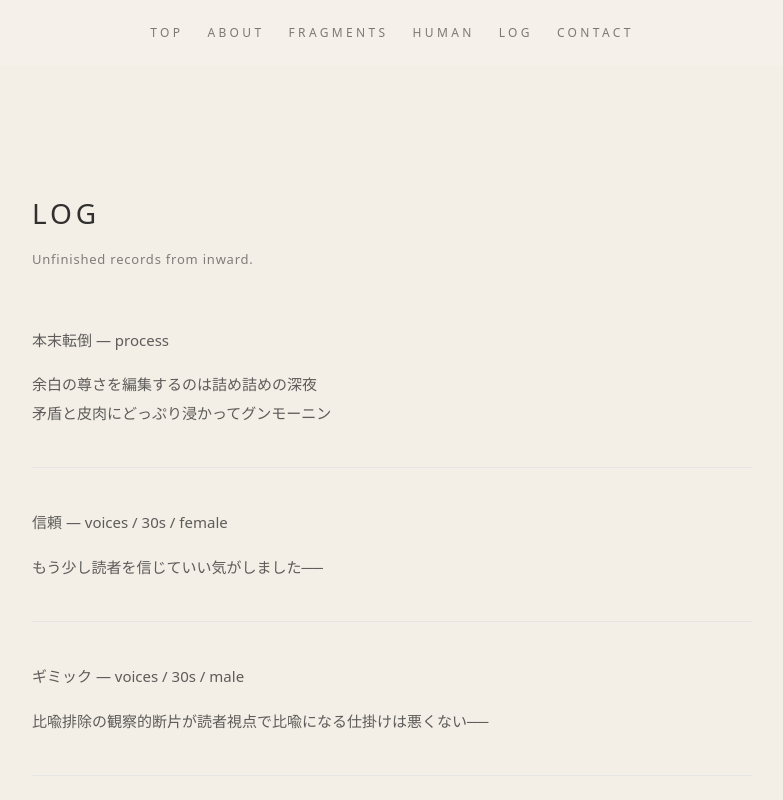
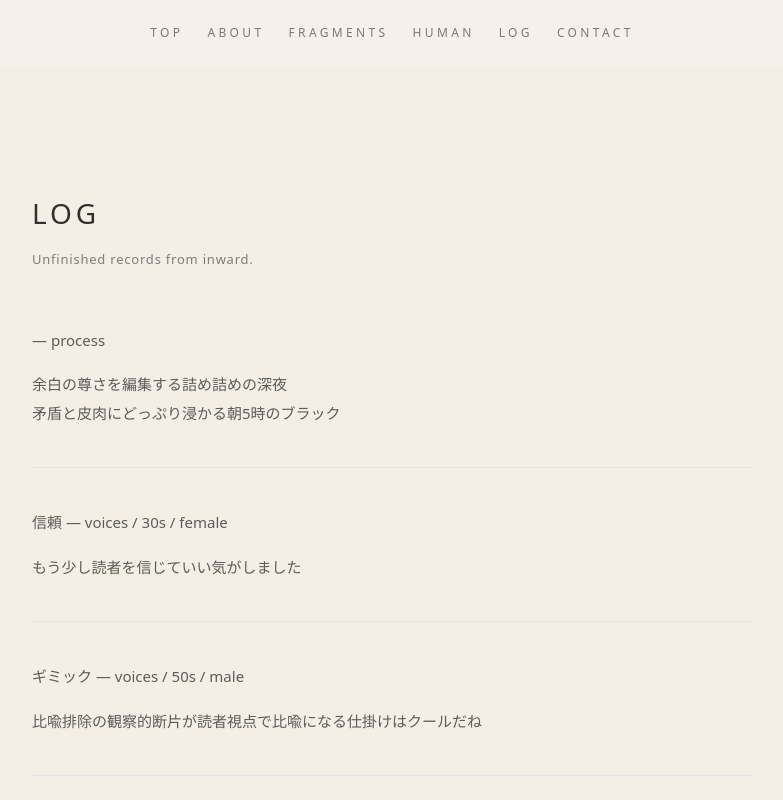
Before and after one commit to rogue-studio/inward, a Next.js app: page /log in a window 1280 px wide. Shown: the top 800 px of the page, without its empty margins (248-1031 px from the left). Built offline with nearby package versions, Linux system fonts and the light colour scheme.

Commit message:
page.tsx を更新

```diff
--- a/app/log/page.tsx
+++ b/app/log/page.tsx
@@ -20,9 +20,9 @@ export default function LogPage() {
 
         {/* LOG 1 */}
         <div className="pb-10 border-b border-neutral-200">
-          <p className="text-[#161616]/68">本末転倒 — process</p>
-          <p className="mt-4">余白の尊さを編集するのは詰め詰めの深夜</p>
-          <p>矛盾と皮肉にどっぷり浸かってグンモーニン</p>
+          <p className="text-[#161616]/68"> — process</p>
+          <p className="mt-4">余白の尊さを編集する詰め詰めの深夜</p>
+          <p>矛盾と皮肉にどっぷり浸かる朝5時のブラック</p>
         </div>
 
         {/* LOG 2 */}
@@ -30,16 +30,16 @@ export default function LogPage() {
           <p className="text-[#161616]/68">
             信頼 — voices / 30s / female
           </p>
-          <p className="mt-4">もう少し読者を信じていい気がしました──</p>
+          <p className="mt-4">もう少し読者を信じていい気がしました</p>
         </div>
 
         {/* LOG 3 */}
         <div className="py-10 border-b border-neutral-200">
           <p className="text-[#161616]/68">
-            ギミック — voices / 30s / male
+            ギミック — voices / 50s / male
           </p>
           <p className="mt-4">
-            比喩排除の観察的断片が読者視点で比喩になる仕掛けは悪くない──
+            比喩排除の観察的断片が読者視点で比喩になる仕掛けはクールだね
           </p>
         </div>
 
```
